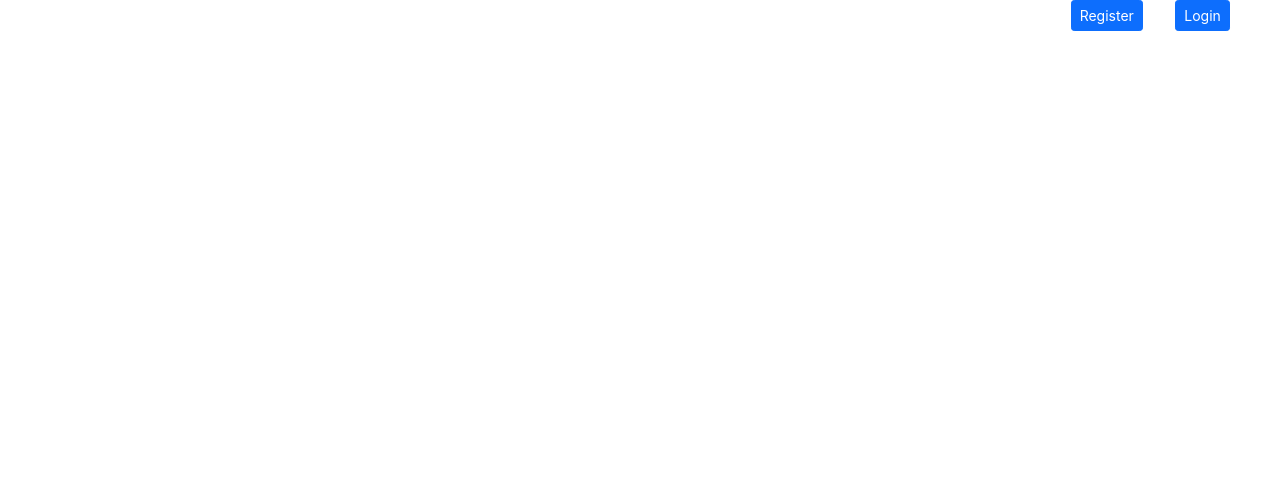
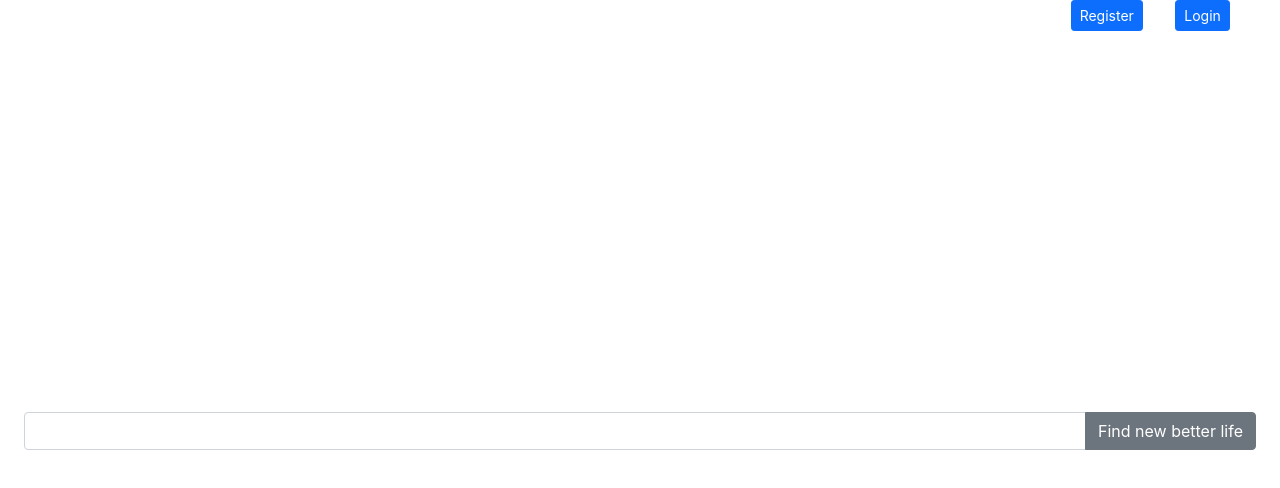
Before and after one commit to Mik-Grzeg/LinderIN, a React (Create React App) app in the folder frontend-linderin/: page /landing in a window 1280 px wide. Shown: the top 488 px of the page. Built offline with nearby package versions, Linux system fonts and the light colour scheme.

Commit message:
searchBar

```diff
--- a/frontend-linderin/src/components/SearchBar.js
+++ b/frontend-linderin/src/components/SearchBar.js
@@ -0,0 +1,28 @@
+import React from "react";
+import { Container, Col, Row, Button, InputGroup, Input } from "reactstrap";
+
+class SearchBar extends React.Component {
+  render() {
+    return (
+      <Container fluid>
+        <Row
+          style={{
+            display: "flex",
+            alignItems: "center",
+            justifyContent: "center",
+            height: "100vh",
+          }}
+        >
+          <Col>
+            <InputGroup>
+              <Input />
+              <Button>Find new better life</Button>
+            </InputGroup>
+          </Col>
+        </Row>
+      </Container>
+    );
+  }
+}
+
+export default SearchBar;
--- a/frontend-linderin/src/pages/landingPage.js
+++ b/frontend-linderin/src/pages/landingPage.js
@@ -1,12 +1,14 @@
 import React from "react";
 import { Container } from "reactstrap";
 import LoginBar from "../components/LoginBar";
+import SearchBar from "../components/SearchBar";
 
 class LandingPage extends React.Component {
   render() {
     return (
       <Container fluid>
         <LoginBar />
+				<SearchBar />
       </Container>
     );
   }
```
